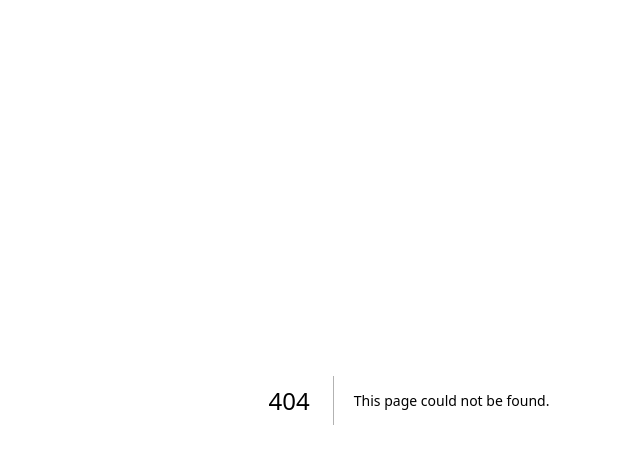
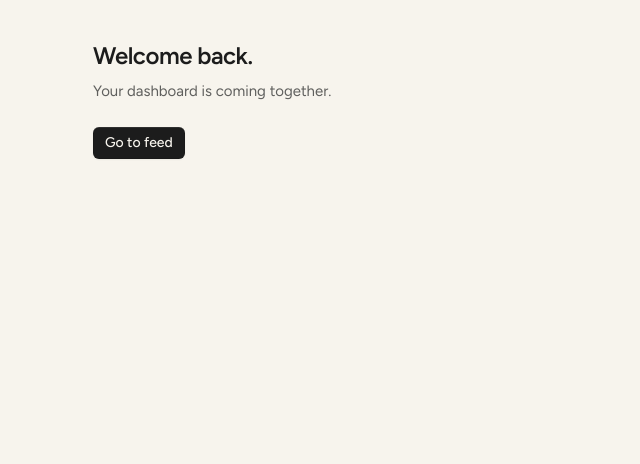
Before and after one commit to builtbyd3v/samehere, a Next.js app: page /dashboard in a window 1280 px wide. Before the commit this address had no page. Shown: the top 464 px of the page, without its empty margins (231-871 px from the left). Built offline with nearby package versions, Linux system fonts and the light colour scheme; no server answers.

Commit message:
feat: dashboard stub
Minimal /dashboard so login's redirect target resolves instead of
404ing. Greets the user and links to their profile and the feed. The
real followed-user feed and suggested users come in Phase 9.

```diff
--- /dev/null
+++ b/app/(app)/dashboard/page.tsx
@@ -0,0 +1,42 @@
+import Link from "next/link";
+import { createClient } from "@/lib/supabase/server";
+
+// Stub — the real dashboard (followed-user feed + suggested users) is Phase 9.
+// Exists now so login's redirect target resolves instead of 404ing.
+export default async function DashboardPage() {
+  const supabase = await createClient();
+  const {
+    data: { user },
+  } = await supabase.auth.getUser();
+  const { data: profile } = user
+    ? await supabase.from("profiles").select("username, display_name").eq("id", user.id).single()
+    : { data: null };
+
+  return (
+    <main className="mx-auto max-w-2xl px-5 py-10">
+      <h1 className="text-2xl font-semibold tracking-[-0.02em]">
+        Welcome back{profile ? `, ${profile.display_name ?? profile.username}` : ""}.
+      </h1>
+      <p className="mt-2 text-[15px] text-[var(--ink-muted)]">
+        Your dashboard is coming together. {/* TODO(Phase 9): followed-user feed + suggested users */}
+      </p>
+
+      <div className="mt-6 flex flex-wrap gap-3">
+        {profile && (
+          <Link
+            href={`/profile/${profile.username}`}
+            className="rounded-md border border-[var(--border-strong)] px-3 py-1.5 text-sm font-medium transition active:opacity-80"
+          >
+            Your profile
+          </Link>
+        )}
+        <Link
+          href="/feed"
+          className="btn-inset rounded-md bg-[var(--ink)] px-3 py-1.5 text-sm font-medium text-[var(--canvas)] transition active:opacity-80"
+        >
+          Go to feed
+        </Link>
+      </div>
+    </main>
+  );
+}
```
